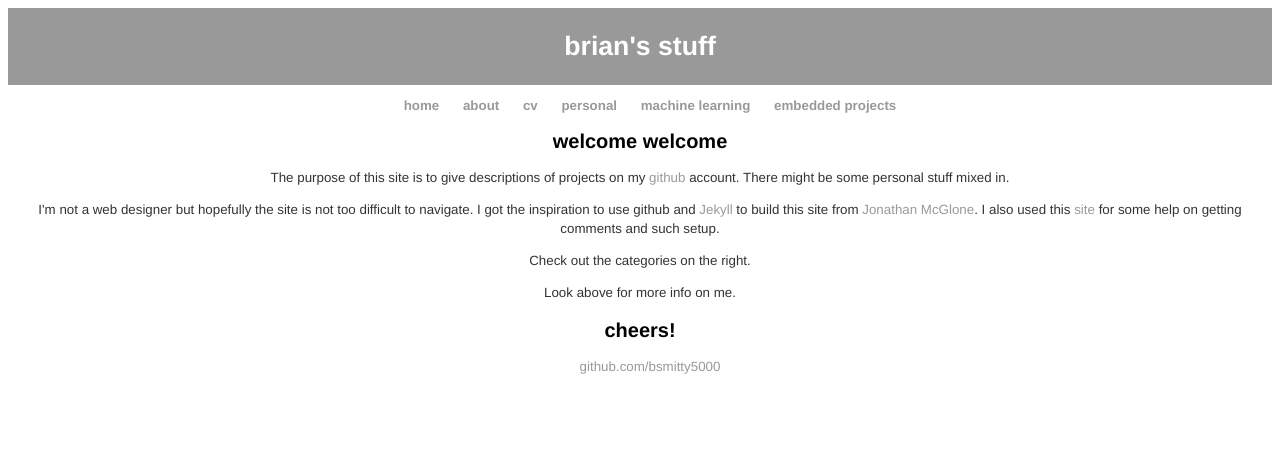
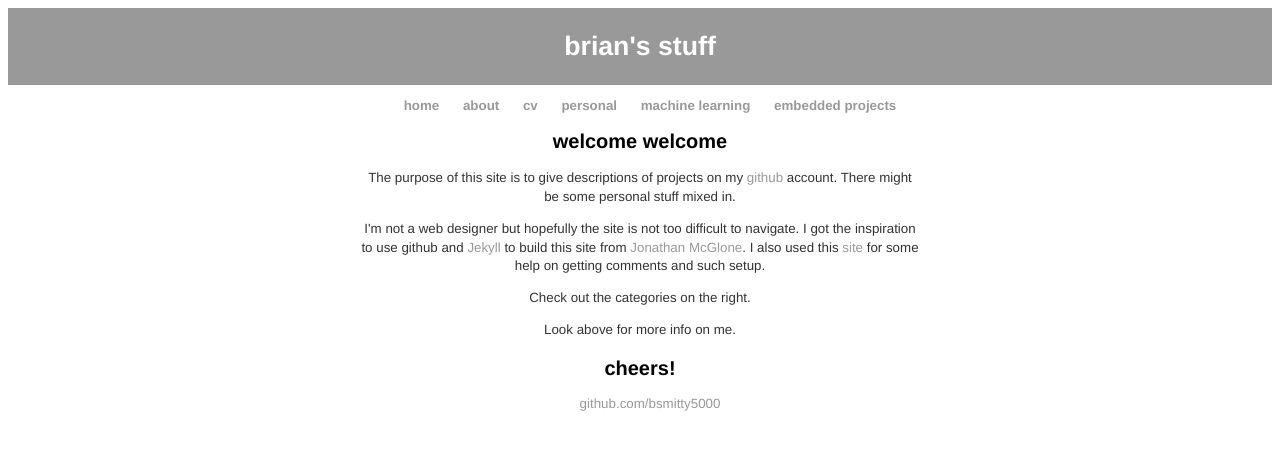
Before and after one commit to bsmitty5000/bsmitty5000.github.io, a Jekyll site: the page built from index.html, in a window 1280 px wide. Shown: the top 450 px of the page. Built offline with Jekyll 4.4.1, drawn with Linux system fonts in a browser that asks for light colours.

Commit message:
Update main.css

```diff
--- a/css/main.css
+++ b/css/main.css
@@ -42,7 +42,10 @@ ul.post li {
     list-style: none;
 }
 .custom_content {
-    margin: 0 auto;
+  width: 42em;
+  display: block;
+  margin-left: auto;
+  margin-right: auto;
 }
 .post {
   font-size: 110%;
```
